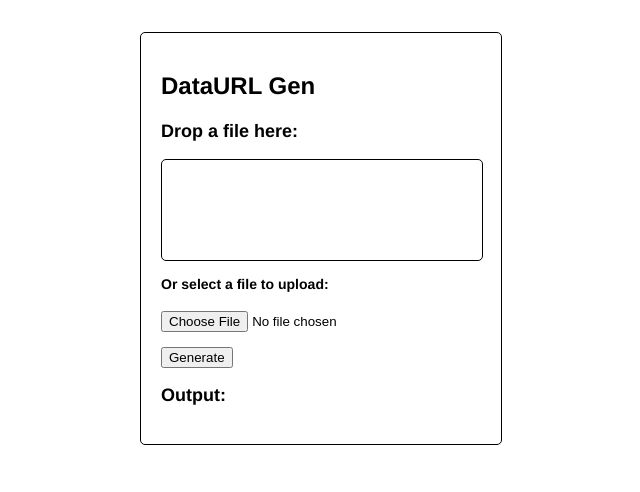
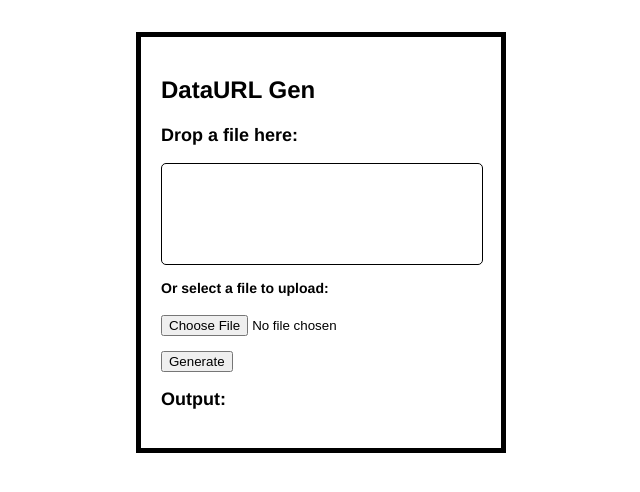
Before and after one commit to vmc-7645/DataURL-Converter, a plain HTML site: page index.html in a window 1280 px wide. Shown: the whole page, without its empty margins (319-959 px from the left). Drawn offline with Linux system fonts and the light colour scheme.

Commit message:
Update index.html
Smaller

```diff
--- a/index.html
+++ b/index.html
@@ -4,9 +4,8 @@
         <title>vinbin</title>
         <meta charset="utf-8">
         <meta name="viewport" content="width=device-width, initial-scale=1.0">
-        <meta name="description" content="">
-        <meta name="author" content="">
-        <link rel="shortcut icon" href="">
+        <meta name="description" content="Create DataURL's">
+        <meta name="author" content="Vincent Casey">
     </head>
     <body>
         <div class="container">
@@ -31,9 +30,8 @@
             //get the file
             const f = document.getElementById("fileInput").files[0];
             if (f) {
-                metadata ="";
-                contents ="";
-
+                metadata="";
+                contents="";
                 const reader = new FileReader();
                 reader.onload = function(evt) {
                     const metadata = `name: ${f.name}, type: ${f.type}, size: ${f.size}, contents:`;
@@ -49,9 +47,7 @@
             evt.preventDefault();
         };
         dropContainer.ondrop = function(evt) {
-            // pretty simple -- but not for IE :(
             fileInput.files = evt.dataTransfer.files;
-            // If you want to use some of the dropped files
             const dT = new DataTransfer();
             dT.items.add(evt.dataTransfer.files[0]);
             dT.items.add(evt.dataTransfer.files[3]);
@@ -75,10 +71,7 @@
         div {
             width: 100%;
             height: 100%;
-            background-color: #ffffff;
-            border: 1px solid black;
-            -webkit-border-radius: 5px;
-            border-radius: 5px;
+            border: 5px solid black;
         }
     </style>
 </html>
```
